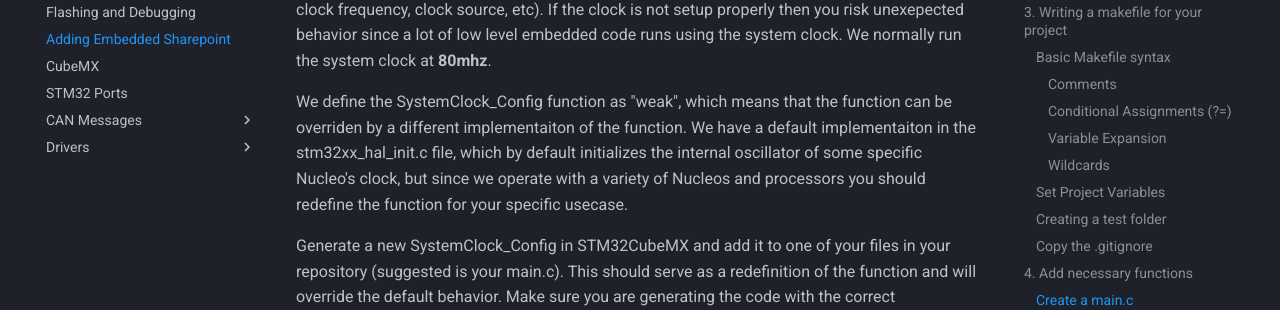
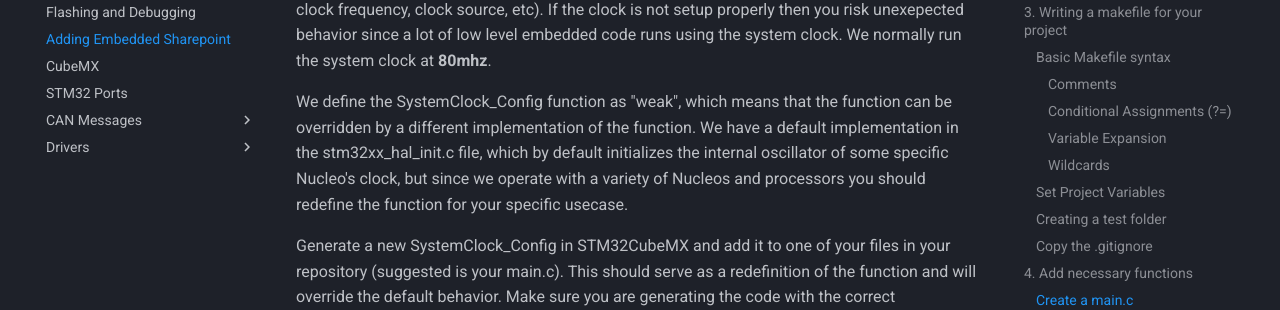
Before and after one commit to lhr-solar/Embedded-Sharepoint, an MkDocs documentation site: the page built from docs/SharepointSubmodule.md, in a window 1280 px wide and 900 px high, scrolled down 3898 px. Shown: the part 168-478 px from the top of the window. Built offline with MkDocs 1.6.1 and Material for MkDocs 9.7.7, drawn with Linux system fonts in a browser that asks for light colours.

Commit message:
Update docs/SharepointSubmodule.md
Co-authored-by: gemini-code-assist[bot] <176961590+gemini-code-assist[bot]@users.noreply.github.com>

```diff
--- a/docs/SharepointSubmodule.md
+++ b/docs/SharepointSubmodule.md
@@ -119,7 +119,7 @@ Your code begins from the `main()` function, and if there is no `main()` functio
 ### Define SystemClock_Config
 The `SystemClock_Config` function configures the clock that your STM32 runs on (things like clock frequency, clock source, etc). If the clock is not setup properly then you risk unexepected behavior since a lot of low level embedded code runs using the system clock. We normally run the system clock at **80mhz**.
 
-We define the SystemClock_Config function as "weak", which means that the function can be overriden by a different implementaiton of the function. We have a default implementaiton in the stm32xx_hal_init.c file, which by default initializes the internal oscillator of some specific Nucleo's clock, but since we operate with a variety of Nucleos and processors you should redefine the function for your specific usecase.
+We define the SystemClock_Config function as "weak", which means that the function can be overridden by a different implementation of the function. We have a default implementation in the stm32xx_hal_init.c file, which by default initializes the internal oscillator of some specific Nucleo's clock, but since we operate with a variety of Nucleos and processors you should redefine the function for your specific usecase.
 
 Generate a new SystemClock_Config in STM32CubeMX and add it to one of your files in your repository (suggested is your main.c). This should serve as a redefinition of the function and will override the default behavior. Make sure you are generating the code with the correct microcontroller part number in the software, and you are using an external oscillator (if generating code for one of our SOM PCBs). Instructions on how to use CubeMX and generate a SystemClock_Config can be found [here](./CubeMX.md).
 
```
